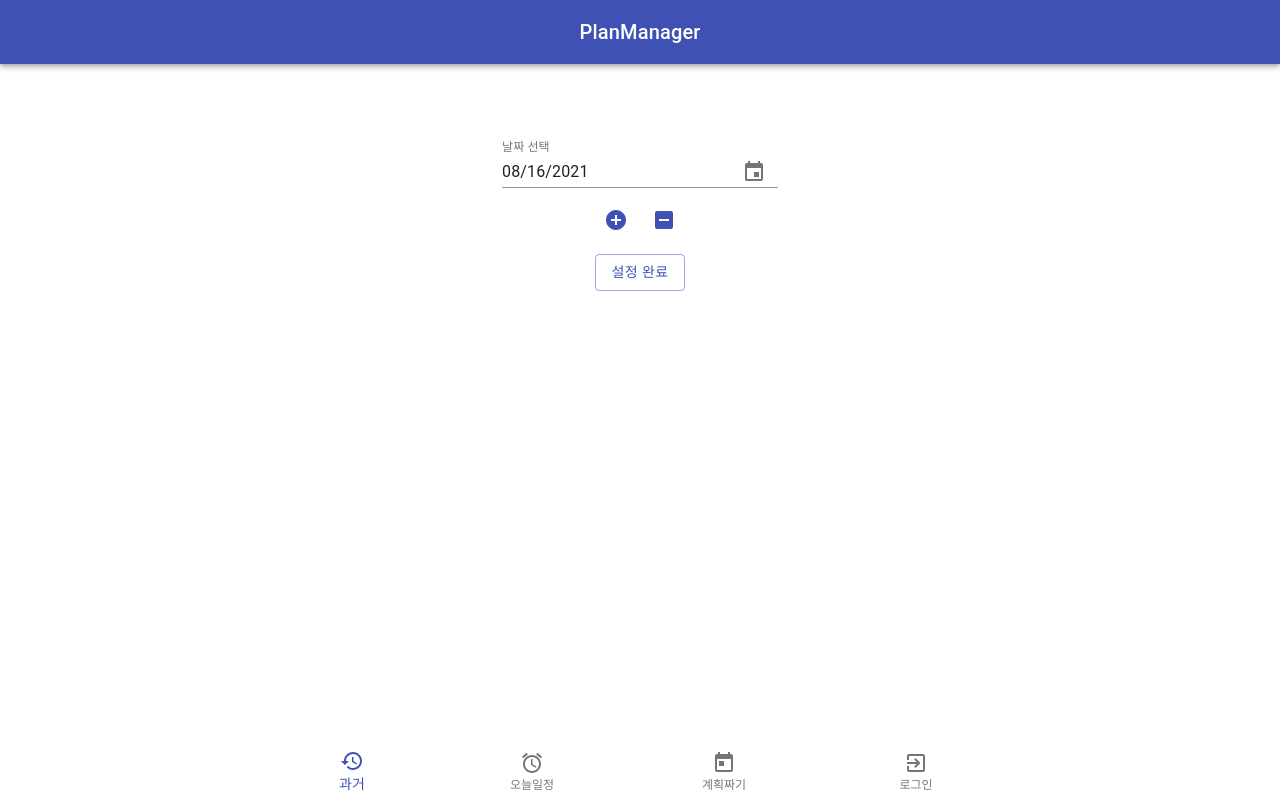
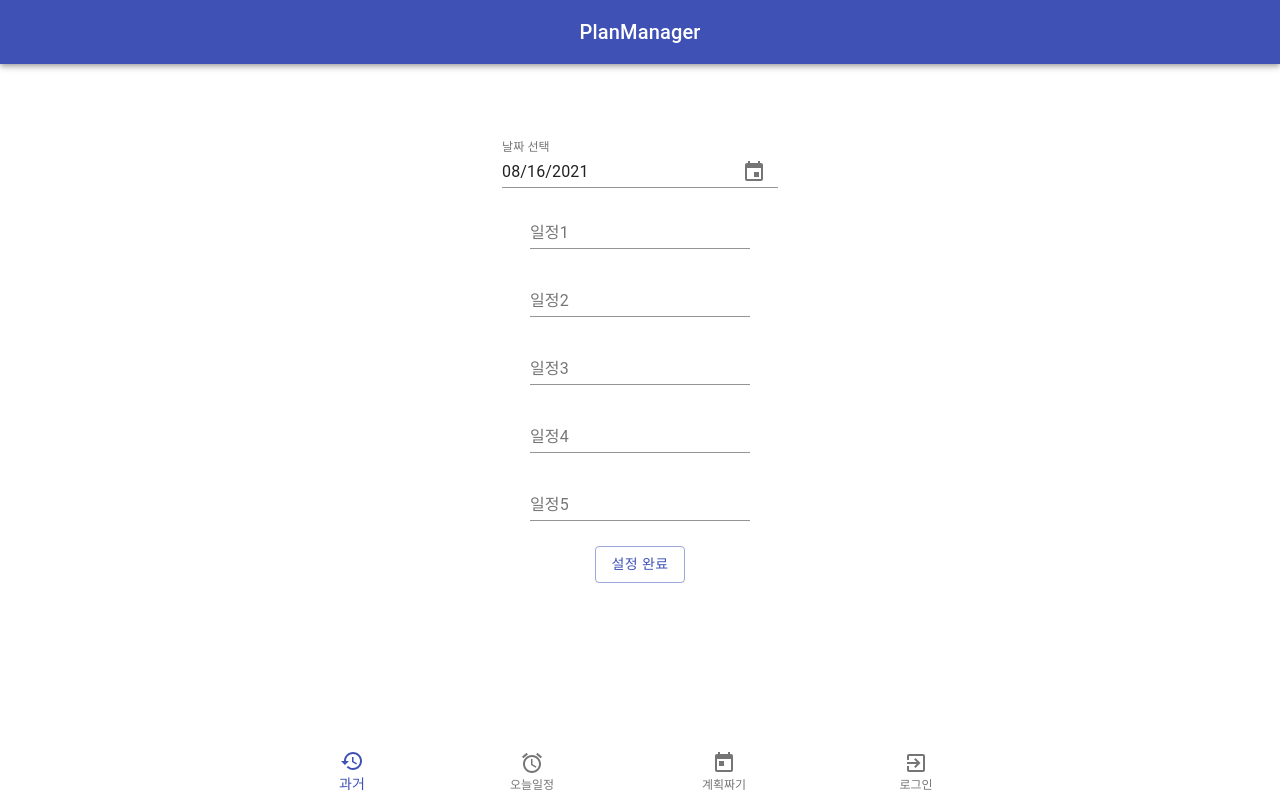
Before and after one commit to BY-juun/PlanManager, a Next.js app in the folder front/: page /Schedule in a window 1280 px wide. Built offline with nearby package versions, Linux system fonts and the light colour scheme.

Commit message:
Schedule Front Complete

```diff
--- a/front/hooks/useInput.js
+++ b/front/hooks/useInput.js
@@ -2,10 +2,12 @@ import {useState, useCallback} from 'react';
 
 
 //custom hook
-export default (initialValue = null) => {
+const customhooks = (initialValue = null) => {
     const [value, setValue] = useState(initialValue);
     const handler = useCallback((e) => { //Component의 props로 넘겨주는 함수를 usecallback사용!
         setValue(e.target.value);
     }, []);
     return [value,handler,setValue];
 }
+
+export default customhooks;
--- a/front/pages/Schedule.js
+++ b/front/pages/Schedule.js
@@ -4,6 +4,7 @@ import 'date-fns';
 import React, { useCallback, useState } from 'react';
 import Grid from '@material-ui/core/Grid';
 import DateFnsUtils from '@date-io/date-fns';
+import { alpha } from '@material-ui/core/styles';
 import {
     MuiPickersUtilsProvider,
     KeyboardTimePicker,
@@ -14,30 +15,29 @@ import AddCircleIcon from '@material-ui/icons/AddCircle';
 import IndeterminateCheckBoxIcon from '@material-ui/icons/IndeterminateCheckBox';
 import TextField from '@material-ui/core/TextField';
 import Button from '@material-ui/core/Button';
+import useInput from '../hooks/useInput';
 
 const Schedule = () => {
     const [selectedDate, setSelectedDate] = useState(new Date());
-    const [countList, setCountList] = useState([])
+    const [input1,onChangeInput1] = useInput('');
+    const [input2,onChangeInput2] = useInput('');
+    const [input3,onChangeInput3] = useInput('');
+    const [input4,onChangeInput4] = useInput('');
+    const [input5,onChangeInput5] = useInput('');
+
     const handleDateChange = useCallback((date) => {
         setSelectedDate(date);
+        console.log(date);
     },[selectedDate]);
 
-    const clickadd = useCallback(()=>{
-        let countArr = [...countList]
-        let counter = countArr.slice(-1)[0]
-        counter += 1
-        countArr.push(counter)	// index 사용 X
-        // countArr[counter] = counter	// index 사용 시 윗줄 대신 사용
-        setCountList(countArr)
-    },[countList]);
 
-
-    const clickremove = useCallback(()=>{
-        let countArr = [...countList]
-        countArr.pop()	// index 사용 X
-        // countArr[counter] = counter	// index 사용 시 윗줄 대신 사용
-        setCountList(countArr)
-    },[countList]);
+    const onClickSubmit = useCallback(()=>{
+        console.log(input1);
+        console.log(input2);
+        console.log(input3);
+        console.log(input4);
+        console.log(input5);
+    },[input1,input2,input3,input4,input5]);
 
     return (
         <>
@@ -58,17 +58,13 @@ const Schedule = () => {
                     />
                     </Grid>
                 </MuiPickersUtilsProvider>
+                <div><TextField label="일정1" style = {{marginBottom : "15px", marginTop : "5px"}} value = {input1} onChange = {onChangeInput1}></TextField></div>
+                <div><TextField label="일정2" style = {{marginBottom : "15px", marginTop : "5px"}} value = {input2} onChange = {onChangeInput2}></TextField></div>
+                <div><TextField label="일정3" style = {{marginBottom : "15px", marginTop : "5px"}} value = {input3} onChange = {onChangeInput3}></TextField></div>
+                <div><TextField label="일정4" style = {{marginBottom : "15px", marginTop : "5px"}} value = {input4} onChange = {onChangeInput4}></TextField></div>
+                <div><TextField label="일정5" style = {{marginBottom : "15px", marginTop : "5px"}} value = {input5} onChange = {onChangeInput5}></TextField></div>
                 <div>
-                    <IconButton color="primary" aria-label="add schedule" onClick = {clickadd}>
-                        <AddCircleIcon />
-                    </IconButton>
-                    <IconButton color="primary" aria-label="remove schedule" onClick = {clickremove}>
-                        <IndeterminateCheckBoxIcon />
-                    </IconButton>
-                </div>
-                {countList && countList.map((v,i) => (<div><TextField label="일정" key = {i} style = {{marginBottom : "15px", marginTop : "5px"}}></TextField></div>))}
-                <div>
-                <Button variant="outlined" color="primary" style = {{marginTop:"10px"}}>
+                <Button variant="outlined" color="primary" style = {{marginTop:"10px"}} onClick = {onClickSubmit}>
                     설정 완료
                 </Button>
                 </div>
```
